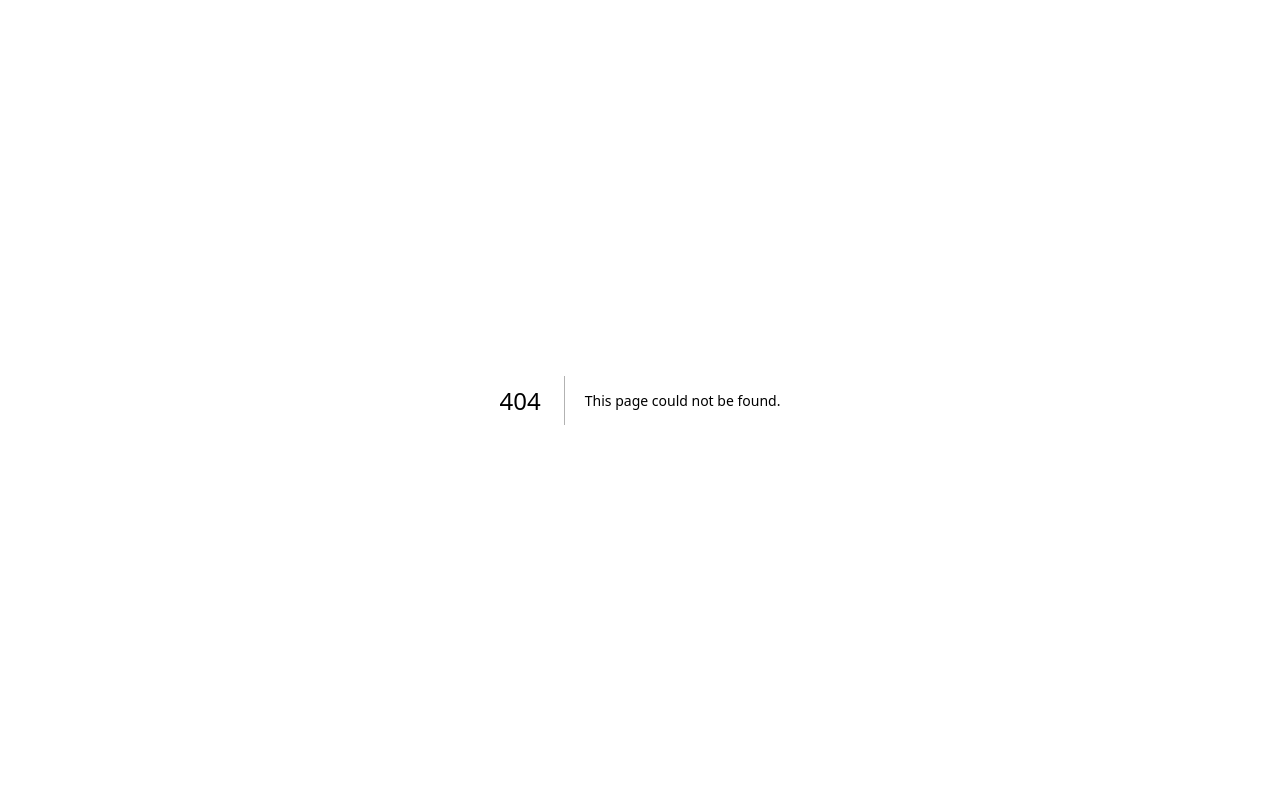
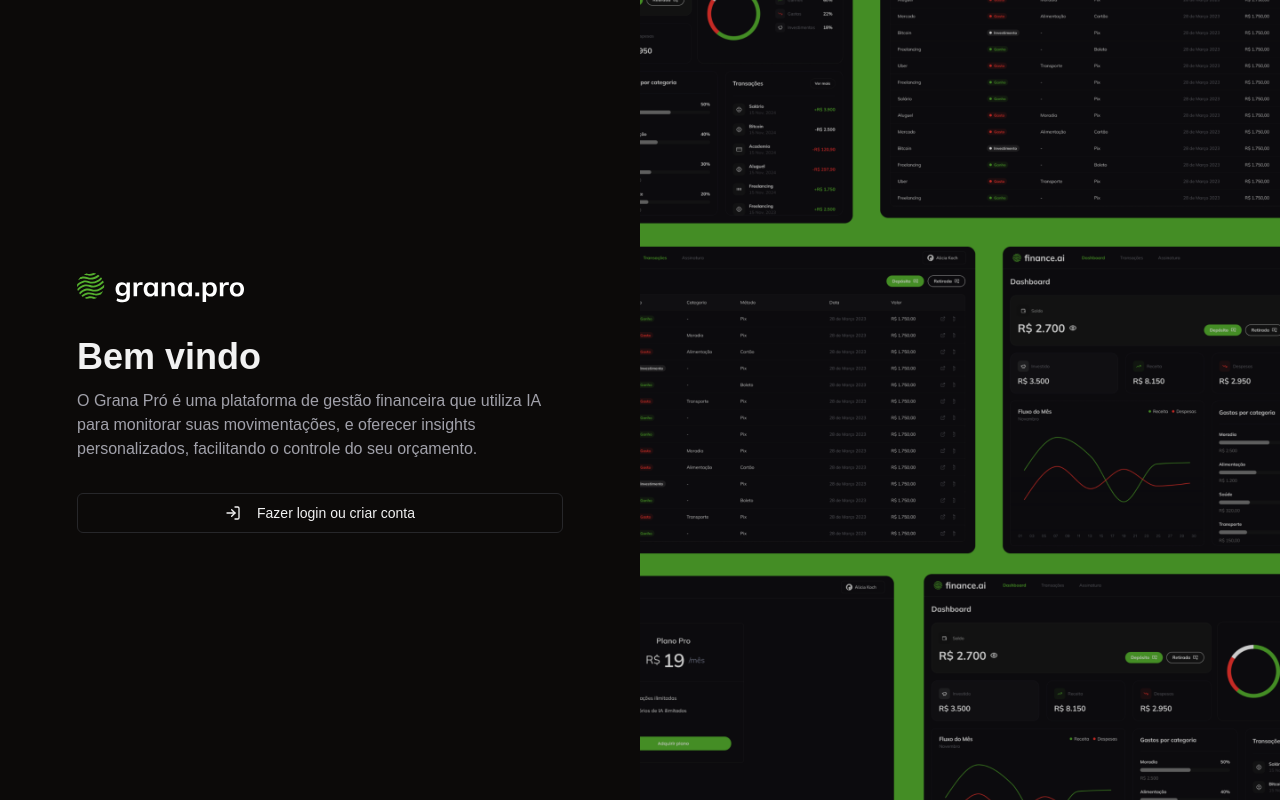
Before and after one commit to Ivan-Leonardi/grana-pro, a Next.js app: page /login in a window 1280 px wide. Before the commit this address had no page. Built offline with nearby package versions, Linux system fonts and the light colour scheme.

Commit message:
feat: add login page

```diff
--- /dev/null
+++ b/app/login/page.tsx
@@ -0,0 +1,34 @@
+import Image from "next/image";
+import { Button } from "../_components/ui/button";
+import { LogInIcon } from "lucide-react";
+
+const LoginPage = () => {
+  return (
+    <div className="grid h-full grid-cols-2">
+      <div className="mx-auto flex h-full max-w-[550px] flex-col justify-center p-8">
+        <Image src="/logo.svg" width={173} height={39} alt="Grana Pró" className="mb-8" />
+        <h1 className="mb-3 text-4xl font-bold">Bem vindo</h1>
+        <p className="mb-8 text-muted-foreground">
+          O Grana Pró é uma plataforma de gestão financeira que utiliza IA para
+          monitorar suas movimentações, e oferecer insights personalizados,
+          facilitando o controle do seu orçamento.
+        </p>
+
+        <Button variant="outline">
+            <LogInIcon className="mr-2"/>
+            Fazer login ou criar conta
+        </Button>
+      </div>
+      <div className="relative h-full w-full">
+        <Image
+          src="/login.png"
+          alt="Faça login"
+          fill
+          className="object-cover"
+        />
+      </div>
+    </div>
+  );
+};
+
+export default LoginPage;
--- a/app/subscription/page.tsx
+++ b/app/subscription/page.tsx
@@ -1,5 +1,5 @@
-const Subscription = () => {
+const SubscriptionPage = () => {
     return <h1>Subscription</h1>;
 };
 
-export default Subscription;
+export default SubscriptionPage;
--- a/app/transactions/page.tsx
+++ b/app/transactions/page.tsx
@@ -1,5 +1,5 @@
-const Transactions = () => {
+const TransactionsPage = () => {
     return <h1>Transactions</h1>;
 };
 
-export default Transactions;
+export default TransactionsPage;
```
Also changed, not shown: public/login.png (added), public/logo.svg (added).
